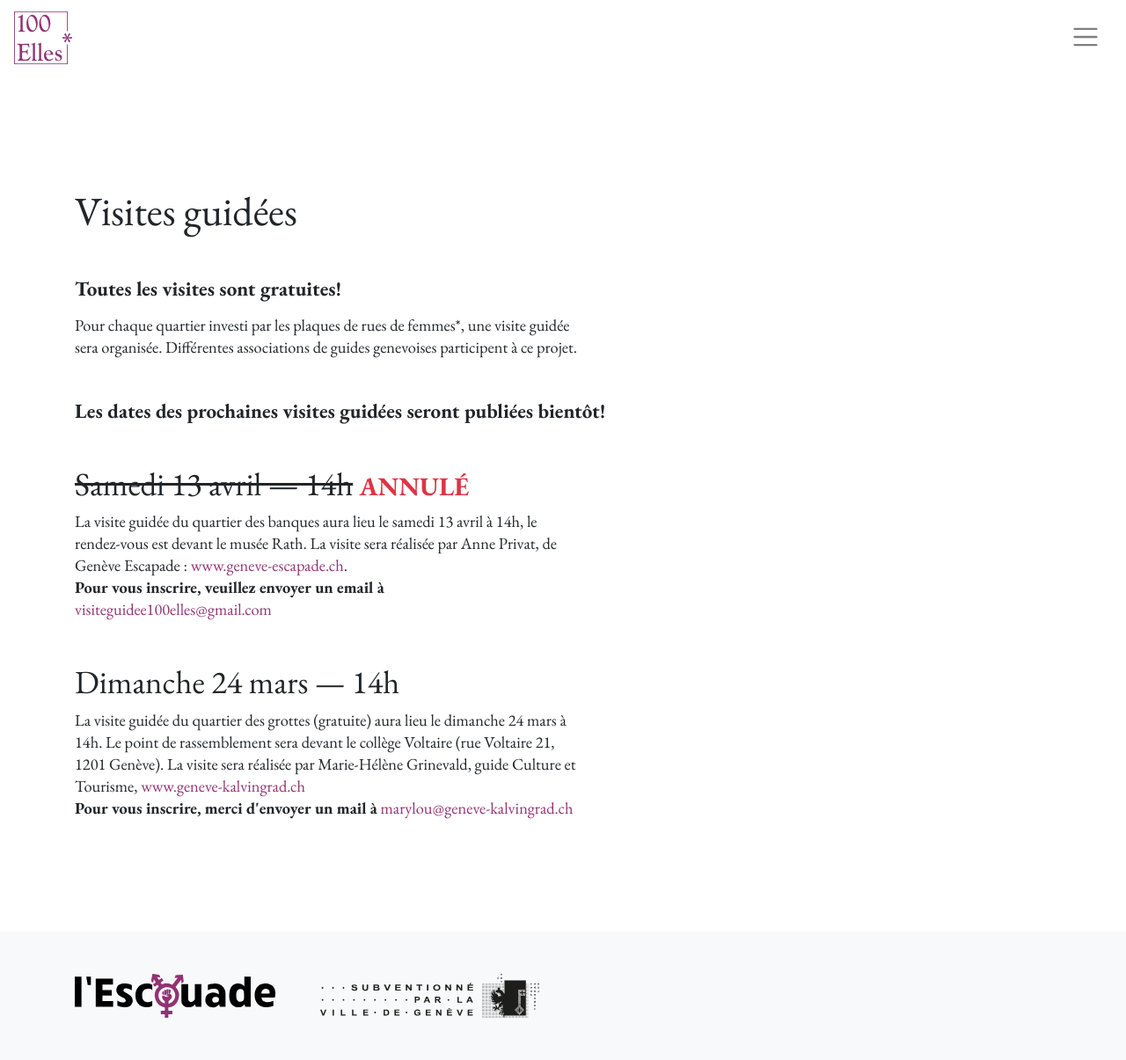
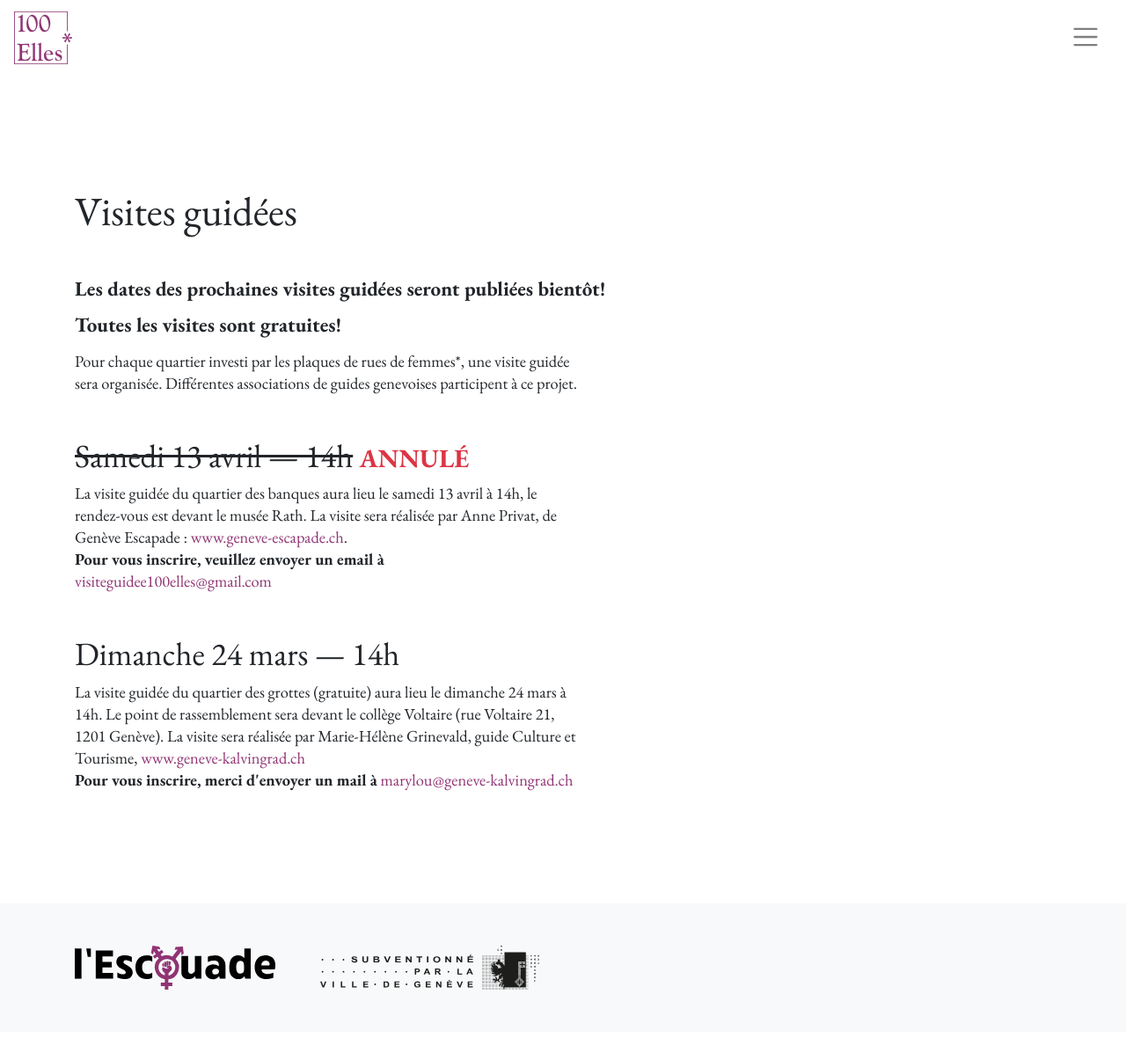
Before and after one commit to larucheio/100elles.ch, a Jekyll site: the page built from visites-guidees/index.html, in a window 1280 px wide. Shown: the whole page at 88% size. Built offline with Jekyll 4.4.1, drawn with Linux system fonts in a browser that asks for light colours; after the commit the page ends 1173 px from its top, so only the background shows below that.

Commit message:
Réorganisation de la page des visites guidées

```diff
--- a/visites-guidees/index.html
+++ b/visites-guidees/index.html
@@ -4,15 +4,15 @@ layout: main
 
 <main class="container my-lg-7">
   <h1>Visites guidées</h1>
+
   <p class="paragraph mt-5 font-weight-bold lead">
+    Les dates des prochaines visites guidées seront publiées bientôt!
+  </p>
+  <p class="paragraph font-weight-bold lead">
     Toutes les visites sont gratuites!
   </p>
   <p class="paragraph mt-3">
     Pour chaque quartier investi par les plaques de rues de femmes*, une visite guidée sera organisée. Différentes associations de guides genevoises participent à ce projet.
-  </p>
-
-  <p class="paragraph mt-5 font-weight-bold lead">
-    Les dates des prochaines visites guidées seront publiées bientôt!
   </p>
 
   <div class="mt-5">
```
